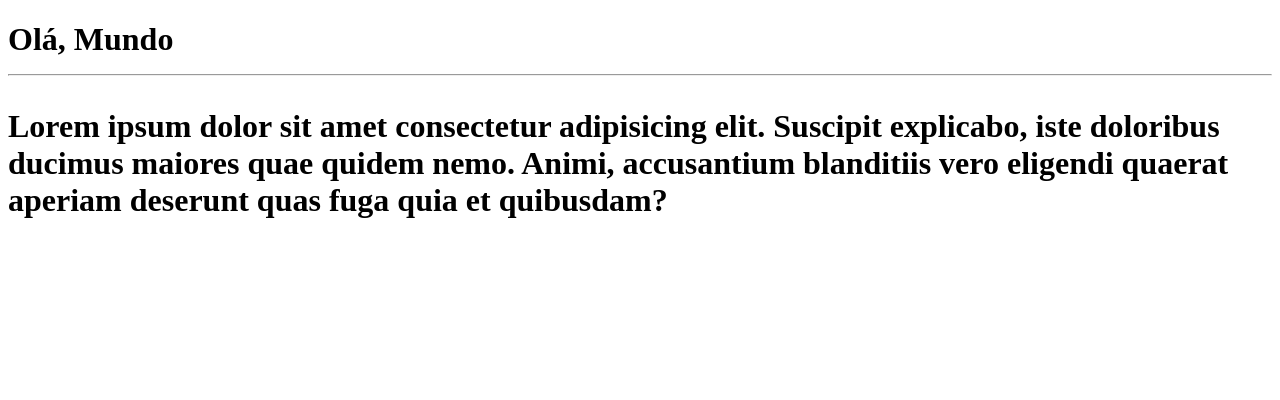
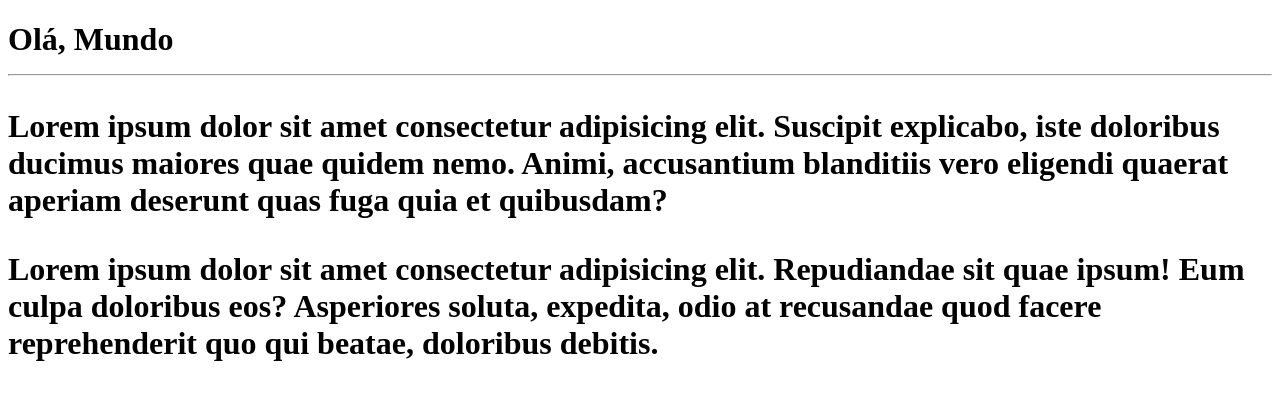
Before and after one commit to Gabriel-Scheffer/Ola-Mundo, a plain HTML site: page site-exemplo/index.html in a window 1280 px wide. Drawn offline with Linux system fonts and the light colour scheme.

Commit message:
adicionei um parágrafo

```diff
--- a/site-exemplo/index.html
+++ b/site-exemplo/index.html
@@ -10,5 +10,6 @@
     <h1>Olá, Mundo
     <hr>
     <p>Lorem ipsum dolor sit amet consectetur adipisicing elit. Suscipit explicabo, iste doloribus ducimus maiores quae quidem nemo. Animi, accusantium blanditiis vero eligendi quaerat aperiam deserunt quas fuga quia et quibusdam?</p>
+    <p>Lorem ipsum dolor sit amet consectetur adipisicing elit. Repudiandae sit quae ipsum! Eum culpa doloribus eos? Asperiores soluta, expedita, odio at recusandae quod facere reprehenderit quo qui beatae, doloribus debitis.</p>
 </body>
 </html>
```
